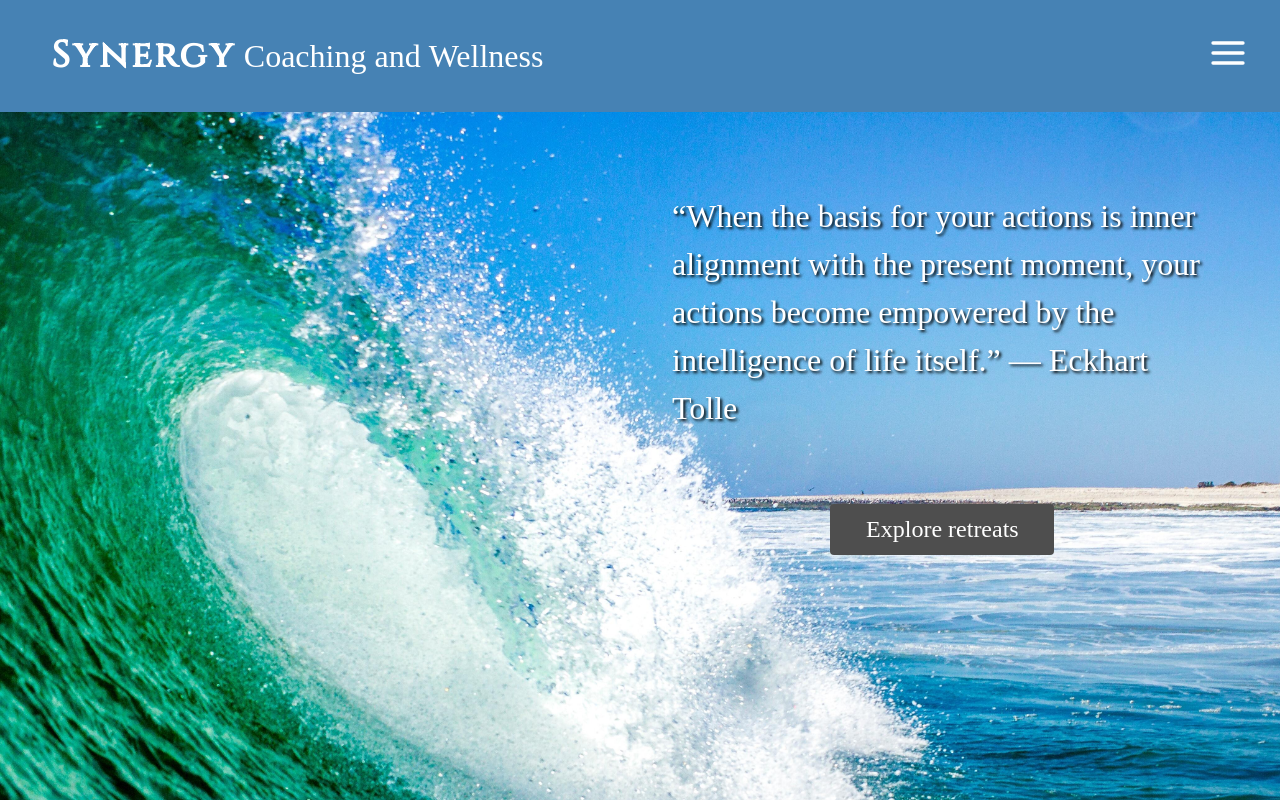
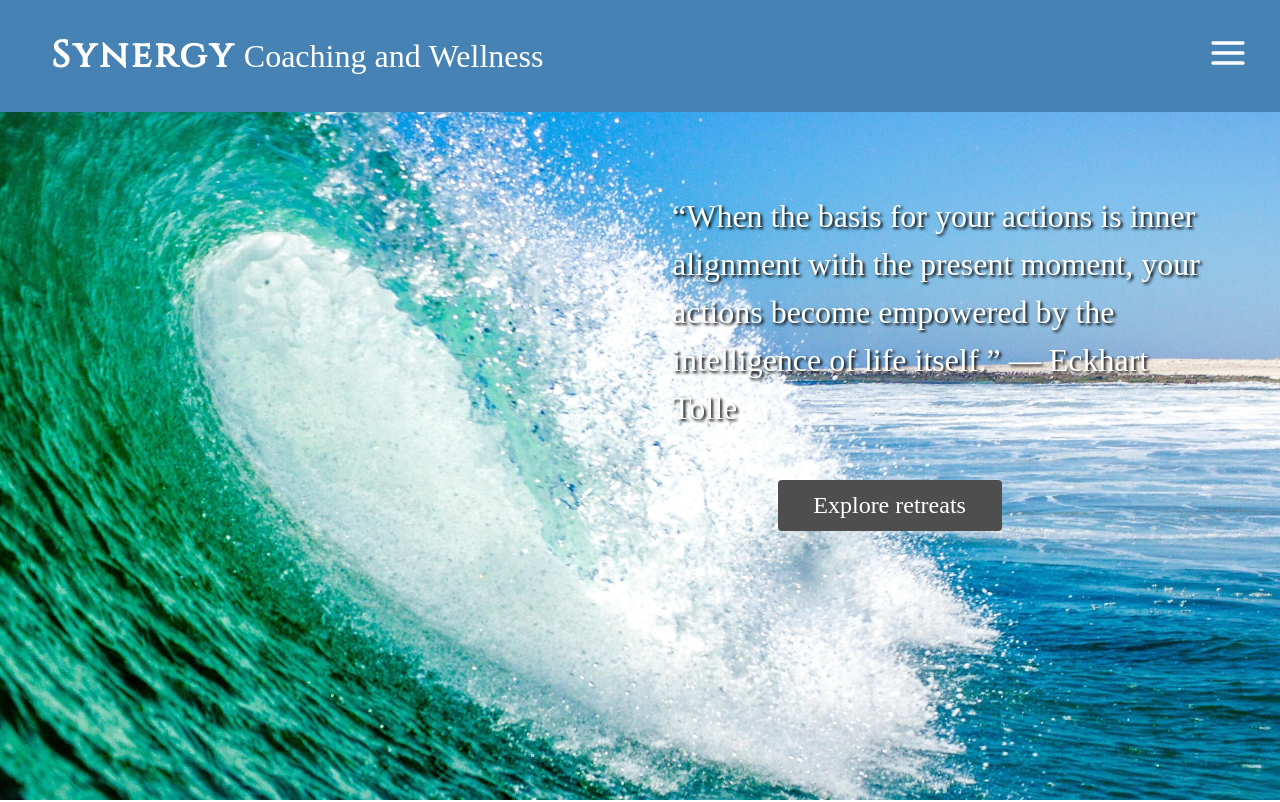
Before and after one commit to tbguest/synergy-coaching, a Next.js app: page / in a window 1280 px wide. Shown: the top 802 px of the page. Built offline with nearby package versions, Linux system fonts and the light colour scheme; a web font is replaced by a local one.

Commit message:
Update header images

```diff
--- a/components/Splash/Splash.module.css
+++ b/components/Splash/Splash.module.css
@@ -3,7 +3,7 @@
   width: 100;
   top: var(--nav-height);
   height: calc(100vh - var(--nav-height));
-  background-image: url("/wave_cropped.jpg");
+  background-image: url("/wave_cropped2.jpg");
   background-size: cover;
   bottom: 0;
   margin: 0;
@@ -31,8 +31,8 @@
   border-radius: var(--border-radius);
   padding: 0.75rem;
   max-width: 14rem;
-  margin-left: 30%;
-  margin-top: 2.5rem;
+  margin-left: 20%;
+  margin-top: 1rem;
 }
 
 .action_items button:hover {
--- a/styles/Page.module.css
+++ b/styles/Page.module.css
@@ -6,7 +6,7 @@
 
 .image_header {
   position: relative;
-  width: 100;
+  width: 100%;
   height: var(--img-header-height);
   background-image: url("/meadow_cropped_narrow.jpg");
   background-size: cover;
@@ -36,7 +36,7 @@
 
 .image_header_surf {
   position: relative;
-  width: 100;
+  width: 100%;
   height: var(--img-header-height);
   background-image: url("/surf_cropped.jpg");
   background-size: cover;
```
Also changed, not shown: public/surf_cropped.jpg, public/wave_cropped2.jpg (added).
